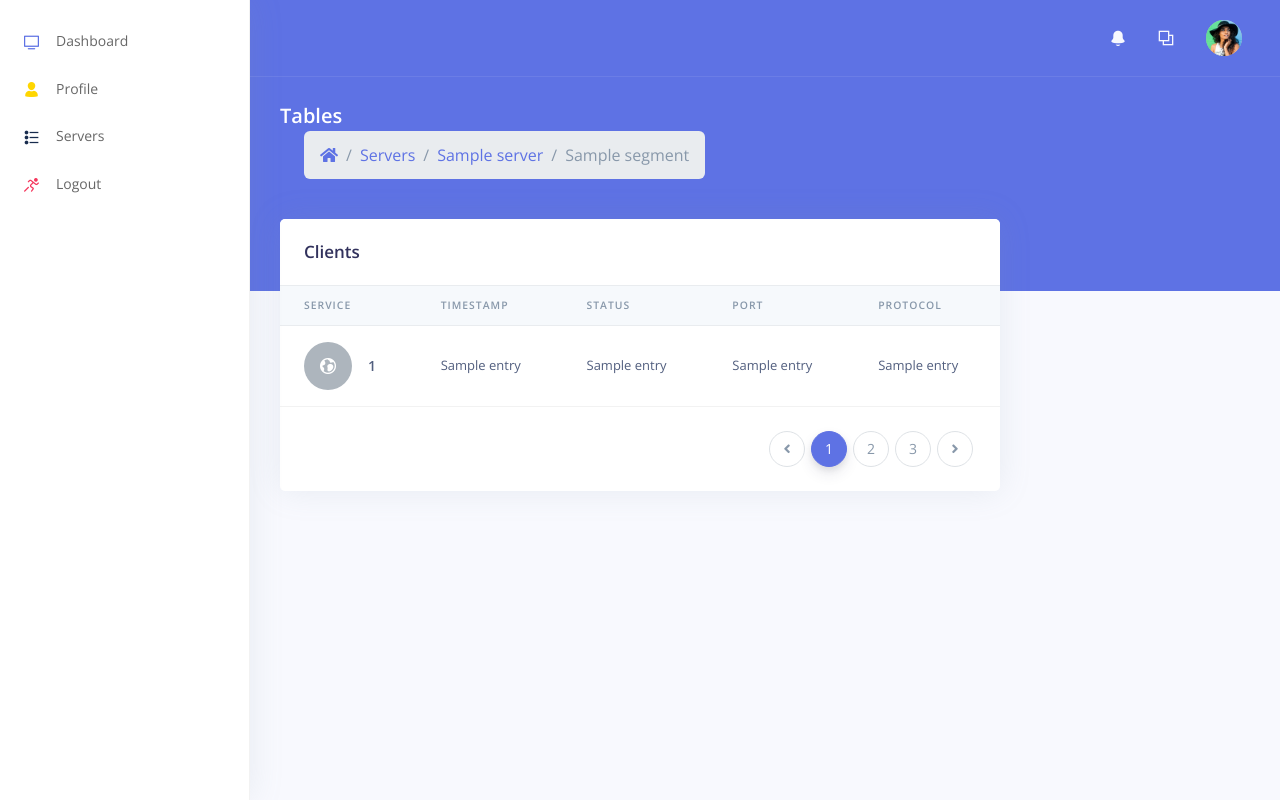
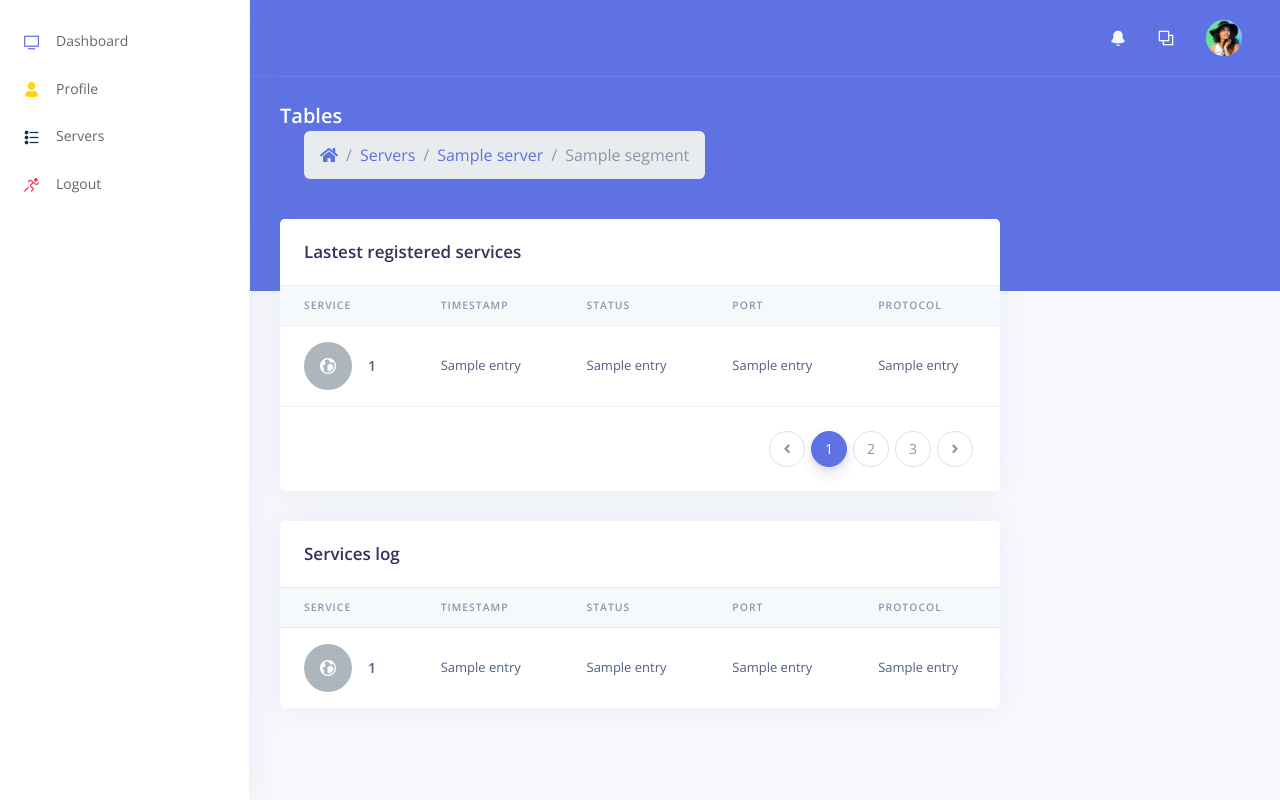
Before and after one commit to Jeann-Carlos/RsyncOverVpnWebsite, a Flask app: template apps/templates/home/client_services.html in a window 1280 px wide. Run offline with Flask 2, Linux system fonts and the light colour scheme; the template is opened without the code that fills it: most values are stand-ins (such as "Sample title", 1, 10 or a date in 2020); some libraries are stand-ins or nearby versions.

Commit message:
Some quick changes on the pages.

```diff
--- a/apps/templates/home/client_services.html
+++ b/apps/templates/home/client_services.html
@@ -31,7 +31,7 @@
         <div class="card">
           <!-- Card header -->
           <div class="card-header border-0">
-            <h3 class="mb-0">Clients</h3>
+            <h3 class="mb-0">Lastest registered services</h3>
           </div>
           <!-- Light table -->
           <div class="table-responsive">
@@ -46,7 +46,7 @@
                 </tr>
               </thead>
               <tbody class="list">
-              {% for entry in client_services_data %}
+              {% for entry in client_latest_services_data %}
                <tr>
                 <th scope="row">
                       <div class="media align-items-center">
@@ -732,9 +732,63 @@
     </div>
     -->
 
+<div class="row">
+      <div class="col-sm-9">
+        <div class="card">
+          <!-- Card header -->
+          <div class="card-header border-0">
+            <h3 class="mb-0">Services log</h3>
+          </div>
+          <!-- Light table -->
+          <div class="table-responsive">
+            <table class="table align-items-center table-flush">
+              <thead class="thead-light">
+                <tr>
+                  <th scope="col" class="sort" data-sort="service">Service</th>
+                  <th scope="col" class="sort" data-sort="timestamp">Timestamp</th>
+                  <th scope="col" class="sort" data-sort="status">Status</th>
+                  <th scope="col" class="sort" data-sort="port">Port</th>
+                  <th scope="col" class="sort" data-sort="protocol">Protocol</th>
+                </tr>
+              </thead>
+              <tbody class="list">
+              {% for entry in client_all_services_data %}
+               <tr>
+                <th scope="row">
+                      <div class="media align-items-center">
+                        <a href="#" class="avatar rounded-circle mr-3">
+                          <i class="ni ni-world"></i>
+                        </a>
+                        <div class="media-body">
+                          <span class="name mb-0 text-sm">{{entry[0]}}</span>
+                        </div>
+                      </div>
+                    </th>
+                 <td class="timestamp">
+                    {{entry[1]}}
+                </td>
+                <td class="status">
+                    {{entry[2]}}
+                </td>
+                  <td class="port">
+                    {{entry[3]}}
+                  </td>
+                <td class="protocol">
+                  {{entry[4]}}
+                </td>
+               </tr>
+              {% endfor %}
+              </tbody>
+            </table>
+          </div>
+        </div>
+      </div>
+    </div>
+</div>
+
+  </div>
 
 
-  </div>
 
 {% endblock content %}
 
```
Also changed, not shown: apps/templates/home/server.html (+38 -1 lines).
